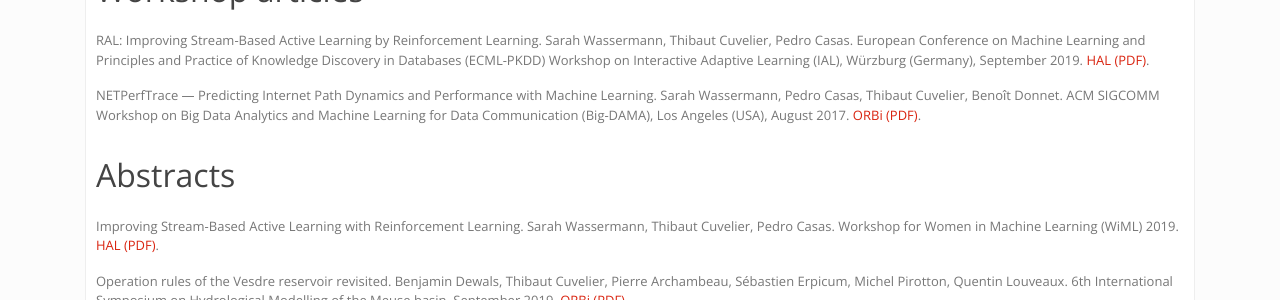
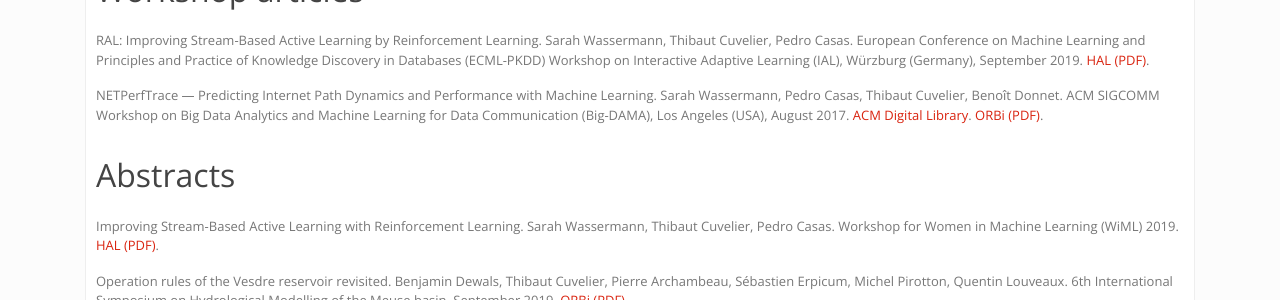
Before and after one commit to dourouc05/dourouc05.github.io, a Jekyll site: the page built from publications.md, in a window 1280 px wide. Shown: the part 673-973 px from the top of the page. Built offline with Jekyll 4.4.1, drawn with Linux system fonts in a browser that asks for light colours; a script that is not in the unit is left out.

Commit message:
Update articles.yml

```diff
--- a/_data/articles.yml
+++ b/_data/articles.yml
@@ -133,6 +133,9 @@ netperftrace_bigdama2017:
     title: NETPerfTrace — Predicting Internet Path Dynamics and Performance with Machine Learning
     authors: Sarah Wassermann, Pedro Casas, Thibaut Cuvelier, Benoît Donnet
     venue: ACM SIGCOMM Workshop on Big Data Analytics and Machine Learning for Data Communication (Big-DAMA), Los Angeles (USA), August 2017
+    venue_link:
+      name: ACM Digital Library
+      url: https://dl.acm.org/doi/10.1145/3098593.3098599
     orbi: 2268/211667
 
 julia_roadef2018:
```
